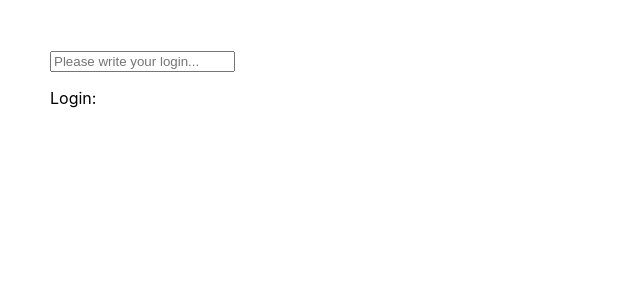
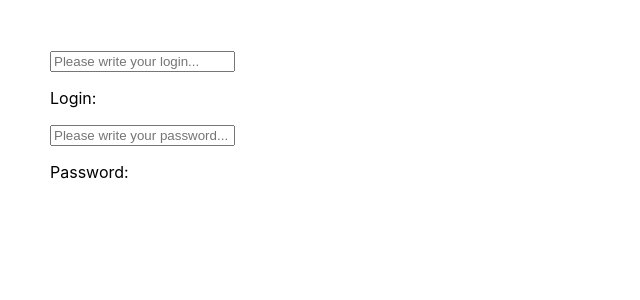
Before and after one commit to nicola987/todolist, a React (Create React App) app: page / in a window 1280 px wide. Shown: the top 300 px of the page, without its empty margins (0-640 px from the left). Built offline with nearby package versions, Linux system fonts and the light colour scheme.

Commit message:
finish adding todo

```diff
--- a/src/App.tsx
+++ b/src/App.tsx
@@ -2,6 +2,7 @@ import React, { useState } from "react";
 
 function App() {
   const [login, setLogin] = useState("");
+  const [password, setPassword] = useState("")
   return (
     <div style={{ margin: "50px" }}>
       <input
@@ -9,6 +10,12 @@ function App() {
         onChange={(e) => setLogin(e.target.value)}
       />
       <p>Login: {login}</p>
+
+      <input
+      placeholder="Please write your password..."
+      onChange={(e) => setPassword(e.target.value)}
+      />
+      <p>Password: {password}</p>
     </div>
   );
 }
```
